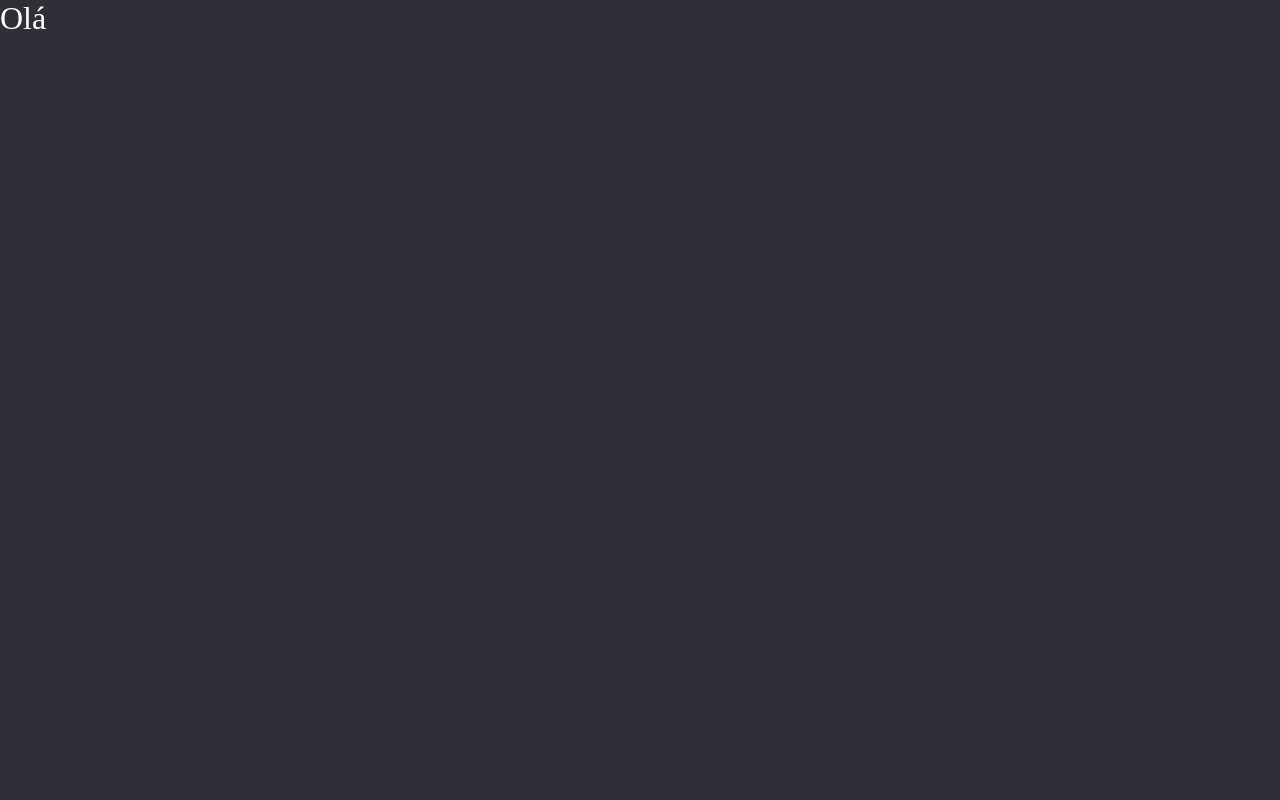
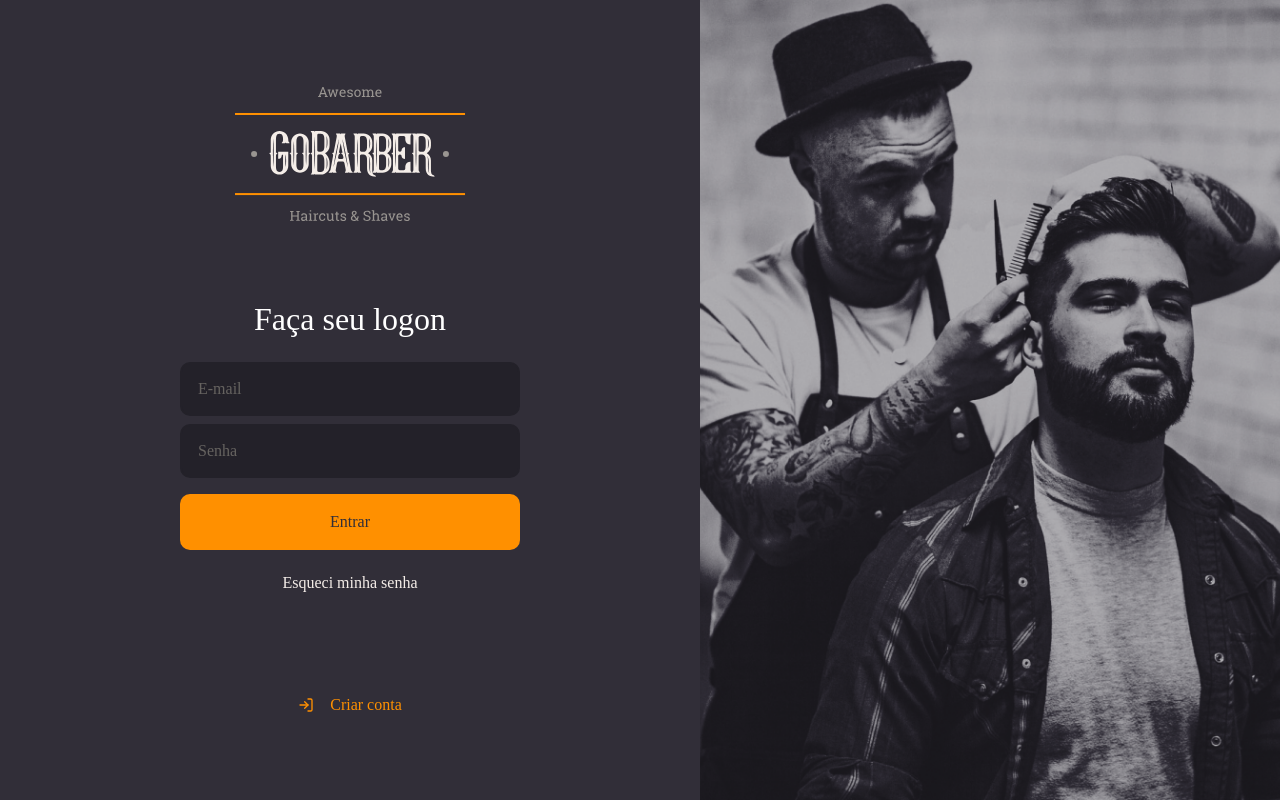
Before and after one commit to brunopego/gobarber-react-frontend, a React (Create React App) app: page / in a window 1280 px wide. Built offline with nearby package versions, Linux system fonts and the light colour scheme; the HTML template or start-up script is replaced by a standard one.

Commit message:
Add login page and its style

```diff
--- a/package.json
+++ b/package.json
@@ -13,6 +13,7 @@
     "polished": "^3.5.2",
     "react": "^16.13.1",
     "react-dom": "^16.13.1",
+    "react-icons": "^3.10.0",
     "react-scripts": "3.4.1",
     "styled-components": "^5.1.0",
     "typescript": "~3.7.2"
--- a/src/App.tsx
+++ b/src/App.tsx
@@ -1,10 +1,11 @@
 import React from 'react';
 
 import GlobalStyle from './styles/global';
+import SignIn from './pages/SingIn';
 
 const App: React.FC = () => (
   <>
-    <h1>Olá</h1>
+    <SignIn />
     <GlobalStyle />
   </>
 );
--- /dev/null
+++ b/src/pages/SingIn/index.tsx
@@ -0,0 +1,34 @@
+import React from 'react';
+import { FiLogIn } from 'react-icons/fi';
+
+import logoImg from '../../assets/logo.svg';
+
+import { Container, Content, Background } from './styles';
+
+const SingIn: React.FC = () => (
+  <Container>
+    <Content>
+      <img src={logoImg} alt="GoBarber" />
+
+      <form>
+        <h1>Faça seu logon</h1>
+
+        <input placeholder="E-mail" />
+
+        <input type="password" placeholder="Senha" />
+
+        <button type="submit">Entrar</button>
+
+        <a href="forgot">Esqueci minha senha</a>
+      </form>
+
+      <a href="login">
+        <FiLogIn />
+        Criar conta
+      </a>
+    </Content>
+    <Background />
+  </Container>
+);
+
+export default SingIn;
--- /dev/null
+++ b/src/pages/SingIn/styles.ts
@@ -0,0 +1,105 @@
+import styled from 'styled-components';
+import { shade } from 'polished';
+
+import SignInBackgroundImg from '../../assets/sign-in-background.png';
+
+export const Container = styled.div`
+  height: 100vh;
+
+  display: flex;
+  align-items: stretch;
+`;
+
+export const Content = styled.div`
+  display: flex;
+  flex-direction: column;
+  align-items: center;
+
+  place-content: center;
+
+  width: 100%;
+  max-width: 700px;
+
+  form {
+    margin: 80px 0;
+    width: 340px;
+    text-align: center;
+
+    h1 {
+      margin-bottom: 24px;
+    }
+
+    input {
+      background: #232129;
+      color: #f4ede8;
+      border-radius: 10px;
+      border: 2px solid #232129;
+      padding: 16px;
+      width: 100%;
+
+      &::placeholder {
+        color: #666360;
+      }
+
+      & + input {
+        margin-top: 8px;
+      }
+    }
+
+    button {
+      background: #ff9000;
+      height: 56px;
+      border-radius: 10px;
+      border: 0;
+      padding: 0 16;
+      color: #312e38;
+      width: 100%;
+      font-weight: 500;
+      margin-top: 16px;
+      transition: background-color 0.2s;
+
+      &:hover {
+        background: ${shade(0.2, '#ff9000')};
+      }
+    }
+
+    a {
+      color: #f4ede8;
+      display: block;
+      margin-top: 24px;
+      text-decoration: none;
+      transition: color 0.2s;
+
+      &:hover {
+        color: ${shade(0.2, '#f4ede8')};
+      }
+    }
+  }
+
+  /* O sinal > é para que se aplique diretamente na tag a aqui
+    e não em outras a's encadeados */
+  > a {
+    color: #ff9000;
+    display: block;
+    margin-top: 24px;
+    text-decoration: none;
+    transition: color 0.2s;
+
+    display: flex;
+    align-items: center;
+
+    svg {
+      margin-right: 16px;
+    }
+
+    &:hover {
+      color: ${shade(0.2, '#ff9000')};
+    }
+  }
+`;
+
+export const Background = styled.div`
+  flex: 1;
+  background: url(${SignInBackgroundImg}) no-repeat center;
+  background-size: cover;
+`;
```
Also changed, not shown: 1 other file (tests, documents, lock files or other folders).
